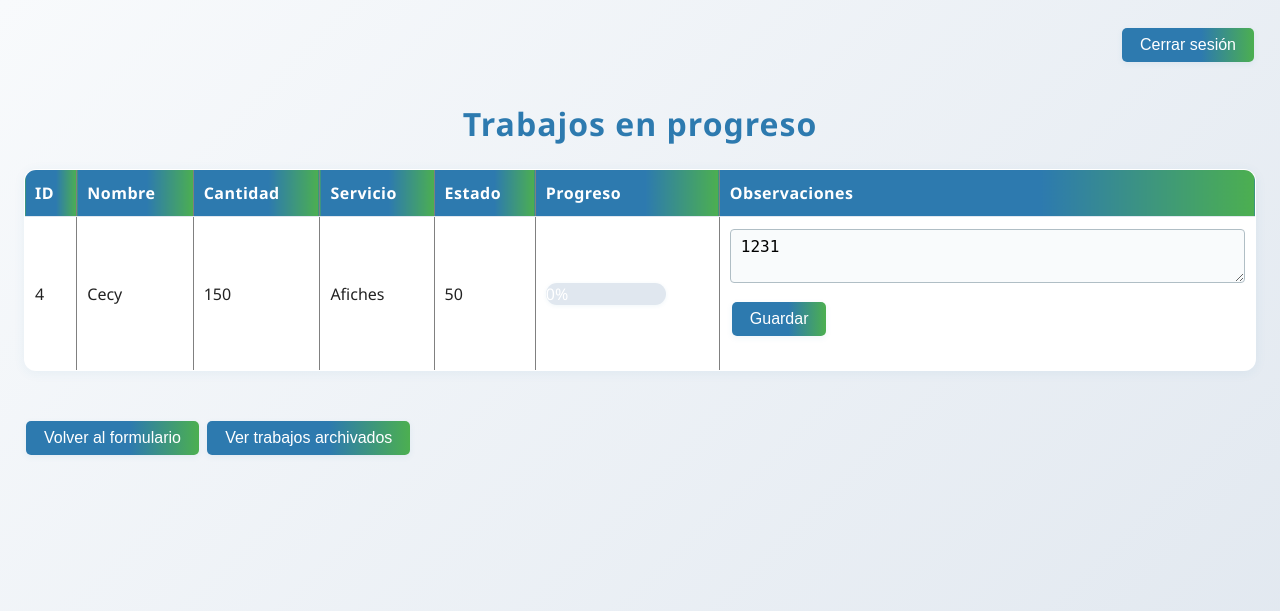
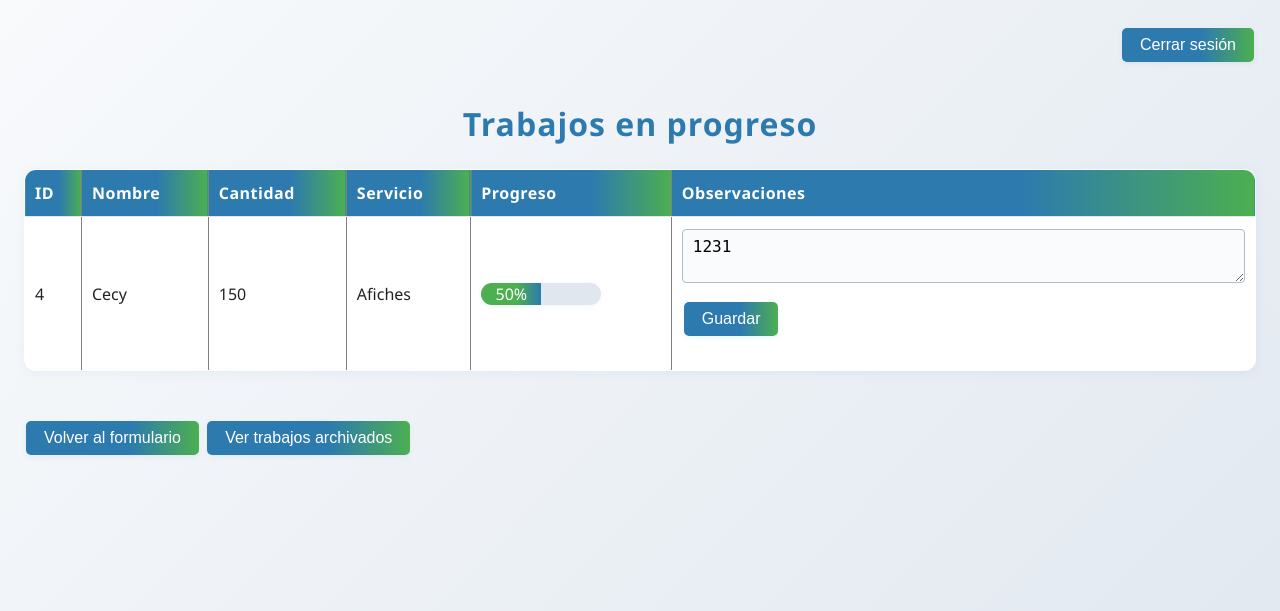
Before and after one commit to Tburgos11/pagina_web_rv, a Flask app: page /usuarios in a window 1280 px wide. Shown: the top 611 px of the page. Run offline with Flask 3, Linux system fonts and the light colour scheme; a user stored in the database is signed in; data comes from the database, SQL or seed files in the repository; both versions use the stored data as it was after the commit.

```diff
--- a/app.py
+++ b/app.py
@@ -104,11 +104,20 @@ def mostrar_usuarios():
         usuarios_normalizados = []
         for usuario in usuarios:
             usuario = list(usuario)
-            try:
-                progreso = int(usuario[5]) if usuario[5] is not None else 0
-            except Exception:
+            estado = usuario[4]
+            # Traduce el estado a porcentaje
+            if estado == "Completado":
+                progreso = 100
+            elif estado == "En Progreso":
+                progreso = 50
+            elif estado == "Pendiente":
                 progreso = 0
-            progreso = max(0, min(progreso, 100))
+            else:
+                # Si tienes un campo progreso numérico, úsalo como respaldo
+                try:
+                    progreso = int(usuario[5]) if usuario[5] is not None else 0
+                except Exception:
+                    progreso = 0
             usuario[5] = progreso
             usuarios_normalizados.append(usuario)
     return render_template("usuarios.html", usuarios=usuarios_normalizados)
--- a/fisico.txt
+++ b/fisico.txt
@@ -19,7 +19,7 @@ Diplomas
 Encuestas
 Folletos
 Invitaciones
-Lonas**
+Lonas
 Cajas
 Porta HotDogs
 Portapapeles
--- a/templates/usuarios.html
+++ b/templates/usuarios.html
@@ -29,7 +29,6 @@
         <th>Nombre</th>
         <th>Cantidad</th>
         <th>Servicio</th>
-        <th>Estado</th>
         <th>Progreso</th>
         <th>Observaciones</th>
     </tr>
@@ -39,12 +38,11 @@
         <td>{{ usuario[1] }}</td>
         <td>{{ usuario[2] }}</td>
         <td>{{ usuario[3] }}</td>
-        <td>{{ usuario[4] }}</td>
         <td>
-            <a href="{{ url_for('progreso', usuario_id=usuario[0]) }}" style="text-decoration:none;">
+            <a href="{{ url_for('progreso', usuario_id=usuario[0]) }}" style="text-decoration: none;">
                 <div class="progress-bar" style="cursor:pointer;">
-                    <div class="progress-bar-fill" style="width: {{ usuario[5] }}%;">
-                        {{ usuario[5] }}%
+                    <div class="progress-bar-fill" style="width: {{ usuario[4] }}%;">
+                        {{ usuario[4] }}%
                     </div>
                 </div>
             </a>
```
Also changed, not shown: trabajadores.db.
